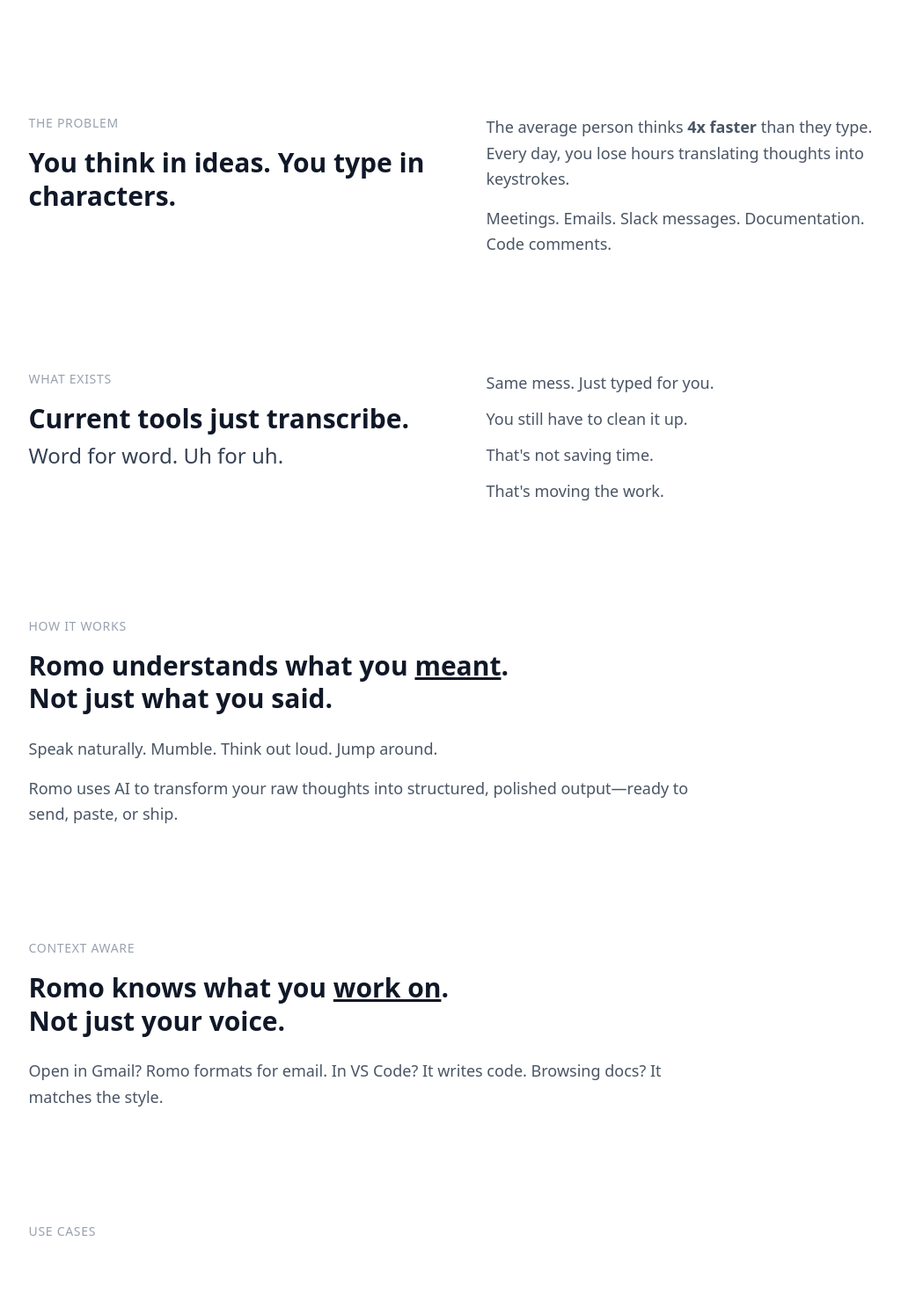
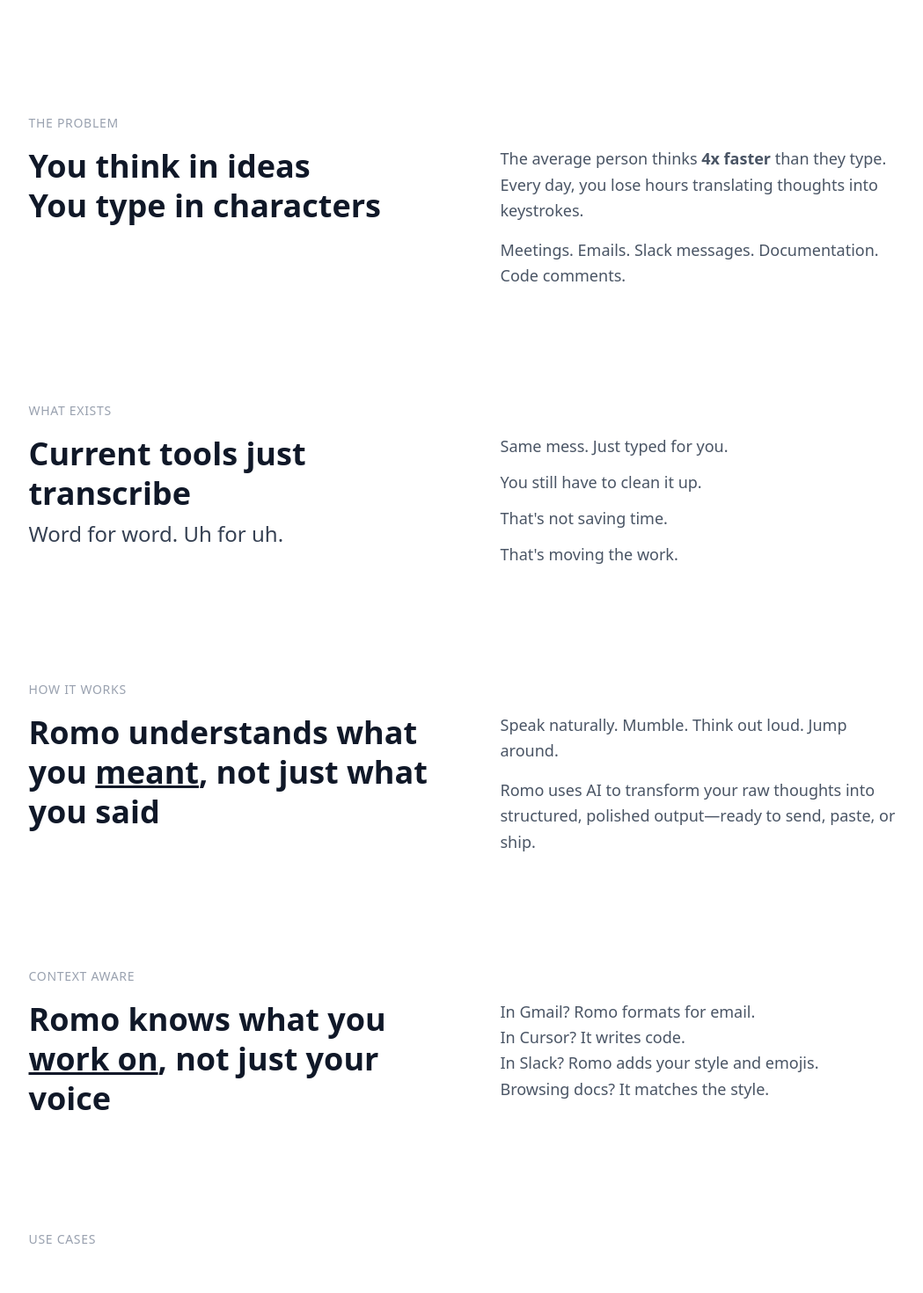
Before and after one commit to kaisenye/dictation-page, a Next.js app: page / in a window 1280 px wide. Shown: the part 680-2150 px from the top of the page at 88% size, without its empty margins (104-1153 px from the left). Built offline with nearby package versions, Linux system fonts and the light colour scheme; no server answers.

Commit message:
feat(home): align section title with description, 4xl headings, larger gaps

```diff
--- a/src/components/Navbar.tsx
+++ b/src/components/Navbar.tsx
@@ -44,7 +44,7 @@ export default function Navbar() {
   return (
     <>
       <nav className="fixed top-0 left-1/2 transform -translate-x-1/2 z-50 w-full px-4 py-2 flex justify-center">
-        <div className="flex items-center justify-between h-12 md:h-fit bg-white/80 backdrop-blur-sm rounded-xl px-4 py-2 w-full md:max-w-3xl">
+        <div className="flex items-center justify-between h-12 md:h-fit bg-white/80 backdrop-blur-sm rounded-xl px-4 py-2 w-full md:max-w-5xl">
           <div>
             <Link
               href="/"
--- a/src/components/home/home.tsx
+++ b/src/components/home/home.tsx
@@ -63,13 +63,16 @@ export default function Home() {
           {/* THE PROBLEM */}
           <EmergeAnimation delay={100}>
             <div className="max-w-5xl mx-auto px-4">
-              <div className="grid grid-cols-1 md:grid-cols-2 gap-8 md:gap-12 items-start">
-                <div>
               <h2 className="text-xs md:text-sm font-medium text-gray-400 uppercase tracking-wider mb-4">
                 THE PROBLEM
               </h2>
-                  <h3 className="text-2xl md:text-3xl font-semibold text-gray-900 leading-tight">
-                    You think in ideas. You type in characters.
+              <div className="grid grid-cols-1 md:grid-cols-2 gap-12 md:gap-20 items-start">
+                <div className="pt-0">
+                  <h3 className="text-4xl font-semibold text-gray-900 leading-tight">
+                    You think in ideas
+                  </h3>
+                  <h3 className="text-4xl font-semibold text-gray-900 leading-tight">
+                    You type in characters
                   </h3>
                 </div>
                 <div className="pt-8 md:pt-0">
@@ -90,13 +93,13 @@ export default function Home() {
           {/* WHAT EXISTS */}
           <EmergeAnimation delay={200}>
             <div className="max-w-5xl mx-auto px-4">
-              <div className="grid grid-cols-1 md:grid-cols-2 gap-8 md:gap-12 items-start">
-                <div>
               <h2 className="text-xs md:text-sm font-medium text-gray-400 uppercase tracking-wider mb-4">
                 WHAT EXISTS
               </h2>
-                  <h3 className="text-2xl md:text-3xl font-semibold text-gray-900 leading-tight mb-2">
-                    Current tools just transcribe.
+              <div className="grid grid-cols-1 md:grid-cols-2 gap-12 md:gap-20 items-start">
+                <div className="pt-0">
+                  <h3 className="text-4xl font-semibold text-gray-900 leading-tight mb-2">
+                    Current tools just transcribe
                   </h3>
                   <p className="text-xl md:text-2xl text-gray-700">
                     Word for word. Uh for uh.
@@ -126,16 +129,18 @@ export default function Home() {
               id="how-it-works"
               className="max-w-5xl mx-auto px-4 scroll-mt-24"
             >
-              <div>
               <h2 className="text-xs md:text-sm font-medium text-gray-400 uppercase tracking-wider mb-4">
                 HOW IT WORKS
               </h2>
-                <h3 className="text-2xl md:text-3xl font-semibold text-gray-900 leading-tight mb-6">
+              <div className="grid grid-cols-1 md:grid-cols-2 gap-12 md:gap-20 items-start">
+                <div className="pt-0">
+                  <h3 className="text-4xl font-semibold text-gray-900 leading-tight">
                     Romo understands what you{' '}
-                  <span className="underline">meant</span>.<br />
-                  Not just what you said.
+                    <span className="underline">meant</span>, not just what you
+                    said
                   </h3>
-                <div className="max-w-3xl space-y-4">
+                </div>
+                <div className="pt-8 md:pt-0 space-y-4">
                   <p className="text-base md:text-lg text-gray-600 leading-relaxed">
                     Speak naturally. Mumble. Think out loud. Jump around.
                   </p>
@@ -151,19 +156,29 @@ export default function Home() {
           {/* FEATURES */}
           <EmergeAnimation delay={400}>
             <div id="features" className="max-w-5xl mx-auto px-4 scroll-mt-24">
-              <div>
               <h2 className="text-xs md:text-sm font-medium text-gray-400 uppercase tracking-wider mb-4">
                 CONTEXT AWARE
               </h2>
-                <h3 className="text-2xl md:text-3xl font-semibold text-gray-900 leading-tight mb-6">
-                  Romo knows what you <span className="underline">work on</span>
-                  .<br />
-                  Not just your voice.
+              <div className="grid grid-cols-1 md:grid-cols-2 gap-12 md:gap-20 items-start">
+                <div className="pt-0">
+                  <h3 className="text-4xl font-semibold text-gray-900 leading-tight">
+                    Romo knows what you{' '}
+                    <span className="underline">work on</span>, not just your
+                    voice
                   </h3>
-                <div className="max-w-3xl">
+                </div>
+                <div className="pt-8 md:pt-0">
                   <p className="text-base md:text-lg text-gray-600 leading-relaxed">
-                    Open in Gmail? Romo formats for email. In VS Code? It writes
-                    code. Browsing docs? It matches the style.
+                    In Gmail? Romo formats for email.
+                  </p>
+                  <p className="text-base md:text-lg text-gray-600 leading-relaxed">
+                    In Cursor? It writes code.
+                  </p>
+                  <p className="text-base md:text-lg text-gray-600 leading-relaxed">
+                    In Slack? Romo adds your style and emojis.
+                  </p>
+                  <p className="text-base md:text-lg text-gray-600 leading-relaxed">
+                    Browsing docs? It matches the style.
                   </p>
                 </div>
               </div>
@@ -173,13 +188,16 @@ export default function Home() {
           {/* USE CASES */}
           <EmergeAnimation delay={500}>
             <div id="use-cases" className="max-w-5xl mx-auto px-4 scroll-mt-24">
-              <div>
               <h2 className="text-xs md:text-sm font-medium text-gray-400 uppercase tracking-wider mb-4">
                 USE CASES
               </h2>
+              <div className="grid grid-cols-1 md:grid-cols-2 gap-12 md:gap-20 items-start">
+                <div className="pt-0">{/* Title placeholder if needed */}</div>
+                <div className="pt-8 md:pt-0">
                   <p className="text-base md:text-lg text-gray-600 leading-relaxed">
                     {/* Placeholder for use cases section */}
                   </p>
+                </div>
               </div>
             </div>
           </EmergeAnimation>
```
Lines whose indentation alone changed are shown as unchanged.
